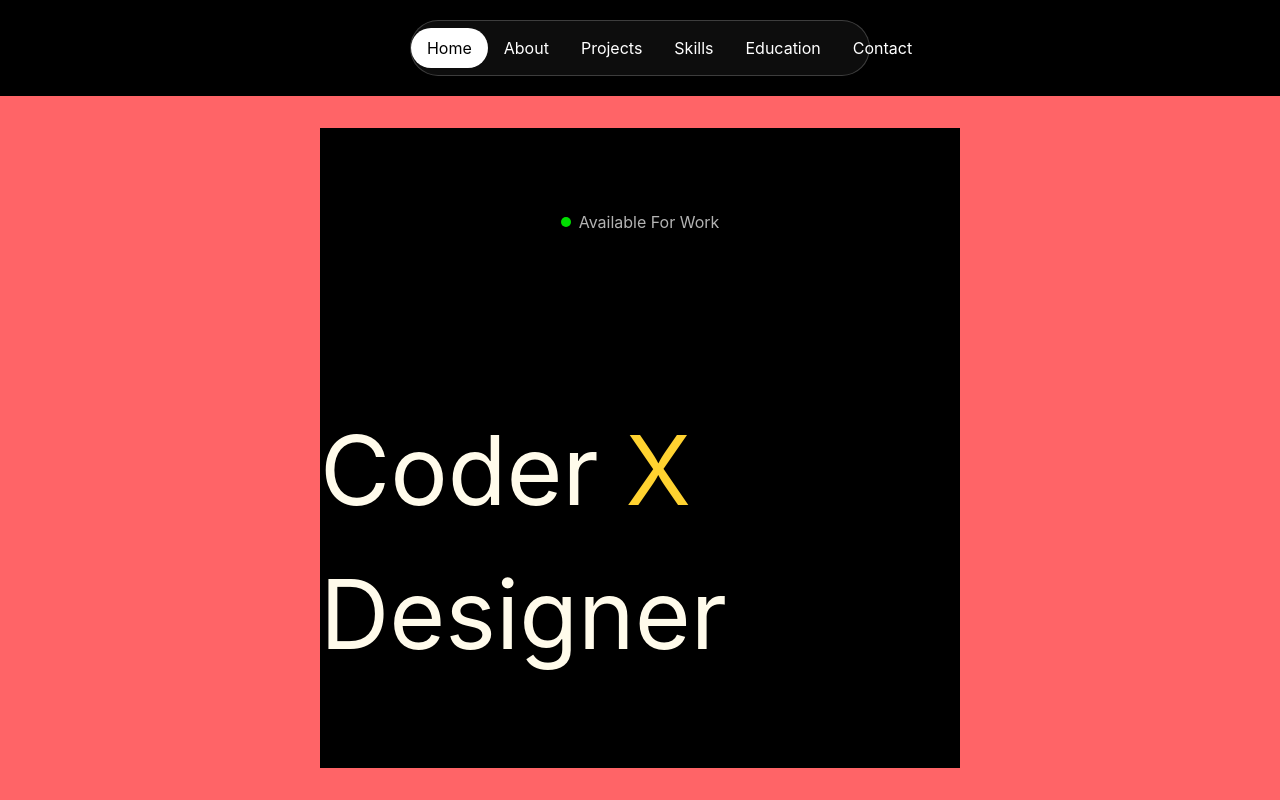
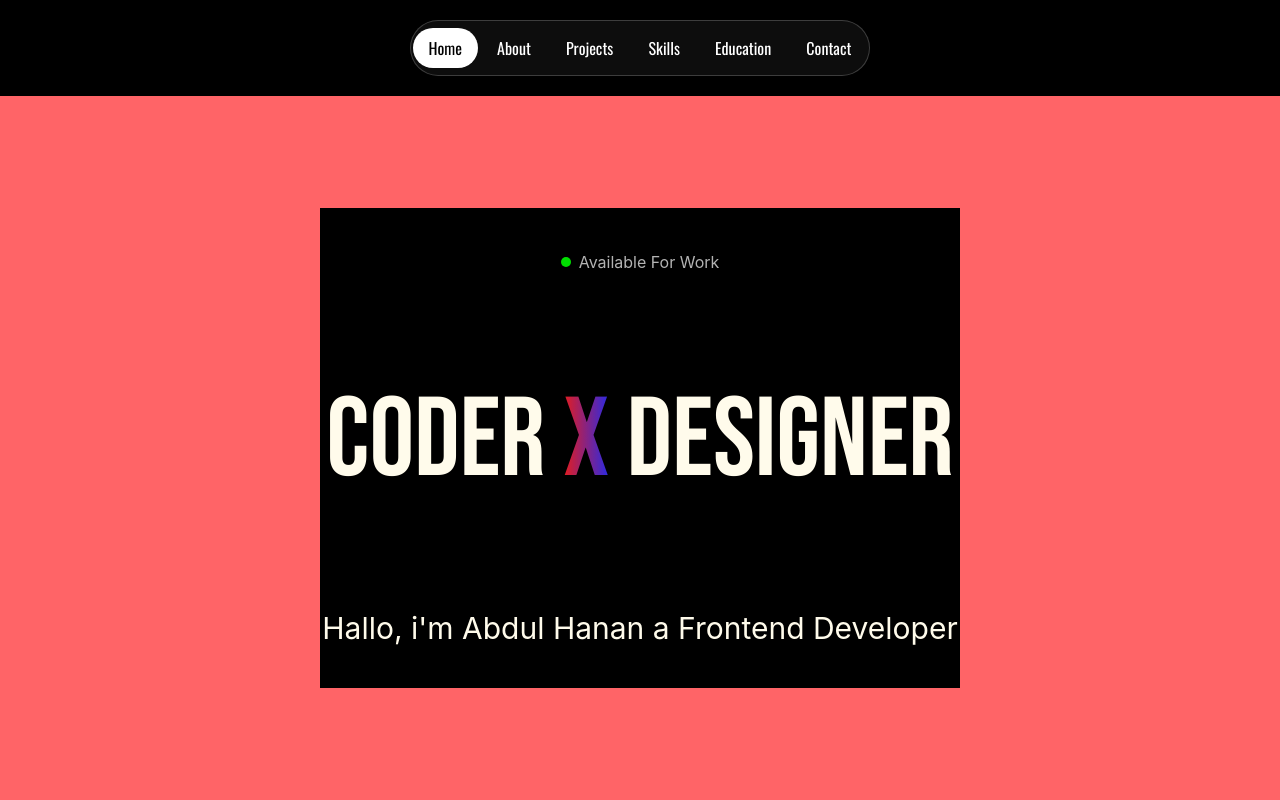
Before and after one commit to im-abdulhanan/My-Portfolio, a React (Vite) app: page / in a window 1280 px wide. Built offline with nearby package versions, Linux system fonts and the light colour scheme.

Commit message:
files added

```diff
--- a/src/components/Header.jsx
+++ b/src/components/Header.jsx
@@ -1,4 +1,5 @@
 import React, { useState } from 'react'
+import "../css components/Header.css"
 
 export const Header = () => {
   const [active, setActive] = useState("Home")
@@ -10,7 +11,7 @@ export const Header = () => {
           <li key={item}
           onClick={()=> setActive(item)
           }
-          className={`py-2 px-4 rounded-3xl cursor-pointer ${
+          className={`header-li py-2 px-4 rounded-3xl cursor-pointer ${
               active === item
                 ? "bg-white text-black"          // active styling
                 : "hover:bg-white/10 hover:backdrop-blur-lg text-white" // default/hover styling
--- a/src/components/Home.jsx
+++ b/src/components/Home.jsx
@@ -2,13 +2,17 @@ import "../css components/Home.css"
 export const Home = () => {
   return (
     <div className="w-full h-[88vh] flex justify-center items-center bg-red-400">
-        <div className="w-[50%] h-[80vh] bg-black flex flex-col items-center justify-around">
+        <div className="w-[50%] h-[60vh] bg-black flex flex-col items-center justify-around">
             <div className="flex  gap-2 items-center w-fit h-fit ">
                 <div className="w-[10px] h-[10px] rounded-[100%] bg-green-500 green-small"></div>
                 <h4 className="text-white/70">Available For Work</h4>
             </div>
             <div className="">
-                <h1 className="text-[600%] text-amber-50 fon">Coder <span className="text-amber-300">X</span> Designer</h1>
+                <h1 className="coder-heading text-[700%] text-amber-50 fon">Coder <span className="x-span">X</span> Designer</h1>
+            </div>
+            <div className="">
+                <h3 className="text-amber-50 text-3xl">Hallo, i'm Abdul Hanan a Frontend Developer</h3>
+                <div className=""></div>
             </div>
         </div>
     </div>
--- /dev/null
+++ b/src/css components/Header.css
@@ -0,0 +1,4 @@
+@import url('https://fonts.googleapis.com/css2?family=Bebas+Neue&family=Oswald:wght@200..700&display=swap');
+.header-li{
+    font-family: "Oswald";
+}
--- a/src/css components/Home.css
+++ b/src/css components/Home.css
@@ -1,3 +1,4 @@
+@import url('https://fonts.googleapis.com/css2?family=Bebas+Neue&display=swap');
 @keyframes greenlight {
   0% {
     background-color: rgba(0, 255, 0, 1);
@@ -13,3 +14,11 @@
 .green-small {
   animation: greenlight 2s infinite;
 }
+.coder-heading{
+  font-family: "Bebas Neue";
+}
+.x-span{
+  background: linear-gradient(to right, rgb(231, 28, 28), rgb(42, 42, 228));
+  -webkit-background-clip: text;
+  -webkit-text-fill-color: transparent;
+}
```
